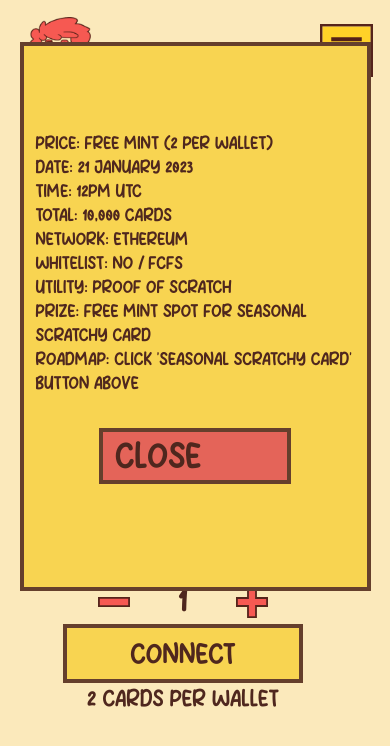
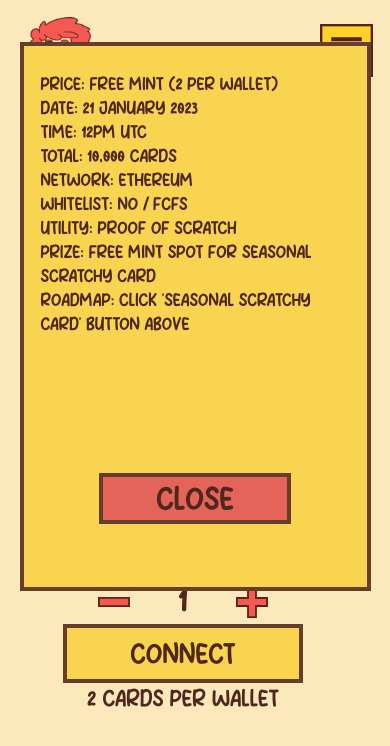
Before and after one commit to alexisdavidson/NFT-Scratchy, a React (Create React App) app: page /mint in a window 390 px wide. Both pictures are taken after a click on the element 195 px from the left and 409 px from the top of the page. Shown: the top 746 px of the page. Built offline with nearby package versions, Linux system fonts and the light colour scheme.

Commit message:
Layout desc mobile card

```diff
--- a/src/frontend/components/App.css
+++ b/src/frontend/components/App.css
@@ -151,6 +151,8 @@
   font-size: 1rem;
   height: 65%;
   text-align: left;
+  padding: 2vh;
+  padding-top: 3vh;
 }
 
 .selectedMenu {
@@ -513,4 +515,10 @@
     display: block;
     margin: 0;
   }
+  .popupButtonClose {
+    font-size: 1.8rem;
+    vertical-align: middle;
+    width: 12rem;
+    text-align: center;
+  }
 }
--- a/src/frontend/components/MintCard.js
+++ b/src/frontend/components/MintCard.js
@@ -77,7 +77,7 @@
 
                 {displayCardInfo ? (
                     <Row className="popupBigSmallText">
-                        <div>
+                        <div className="p-0">
                             PRICE: {infoPrice}
                             {infoType ? ( <><br/>TYPE: {infoType}</> ) : ( <></> )}
                             <br/>DATE: {infoDate}
@@ -90,7 +90,7 @@
                             {infoRoadmap ? ( <><br/>ROADMAP: {infoRoadmap}</> ) : ( <></> )}
                         </div>
 
-                        <div className="popupButtonClose mt-3" onClick={() => setDisplayCardInfo(false)} >
+                        <div className="popupButtonClose" onClick={() => setDisplayCardInfo(false)} >
                             Close
                         </div>
                     </Row>
```
